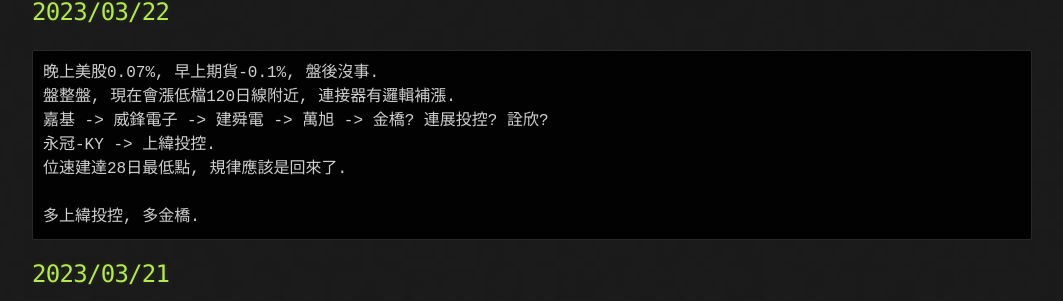
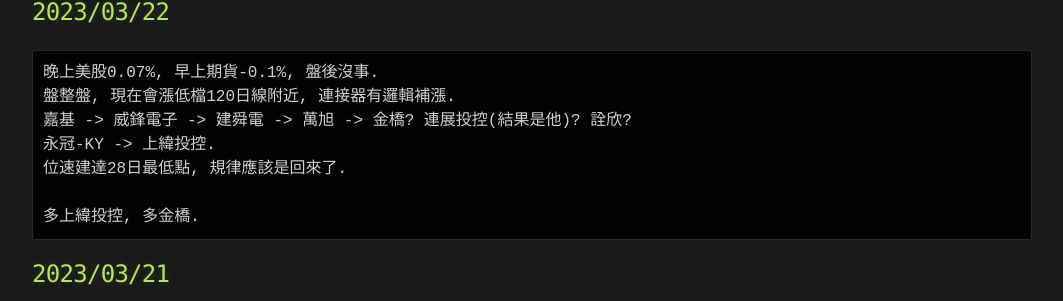
Before and after one commit to lepg5487/Stock_God, a Jekyll site: the page built from index.md, in a window 1280 px wide and 900 px high, scrolled down 468 px. Shown: the part 196-497 px from the top of the window, without its empty margins (108-1171 px from the left). Built offline with Jekyll 4.4.1, drawn with Linux system fonts in a browser that asks for light colours; our own code applies the rules of GitHub Pages for plain Markdown files.

Commit message:
Update index.md

````diff
--- a/index.md
+++ b/index.md
@@ -26,7 +26,7 @@
 ```
 晚上美股0.07%, 早上期貨-0.1%, 盤後沒事.
 盤整盤, 現在會漲低檔120日線附近, 連接器有邏輯補漲.
-嘉基 -> 威鋒電子 -> 建舜電 -> 萬旭 -> 金橋? 連展投控? 詮欣?
+嘉基 -> 威鋒電子 -> 建舜電 -> 萬旭 -> 金橋? 連展投控(結果是他)? 詮欣?
 永冠-KY -> 上緯投控.
 位速建達28日最低點, 規律應該是回來了.
 
````
